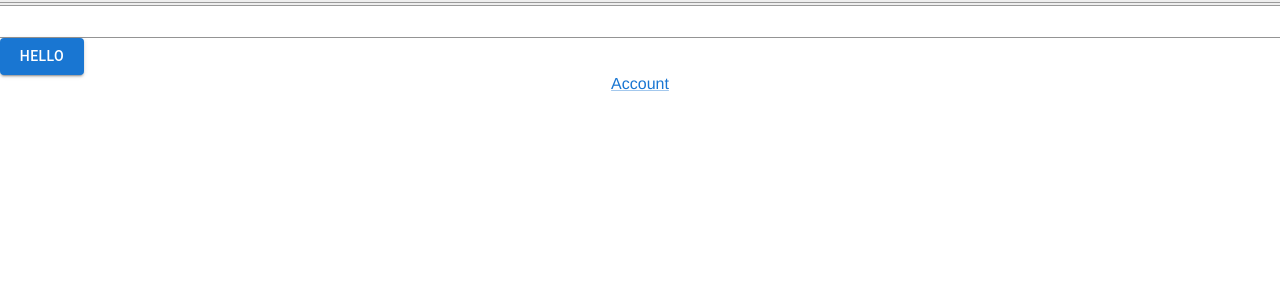
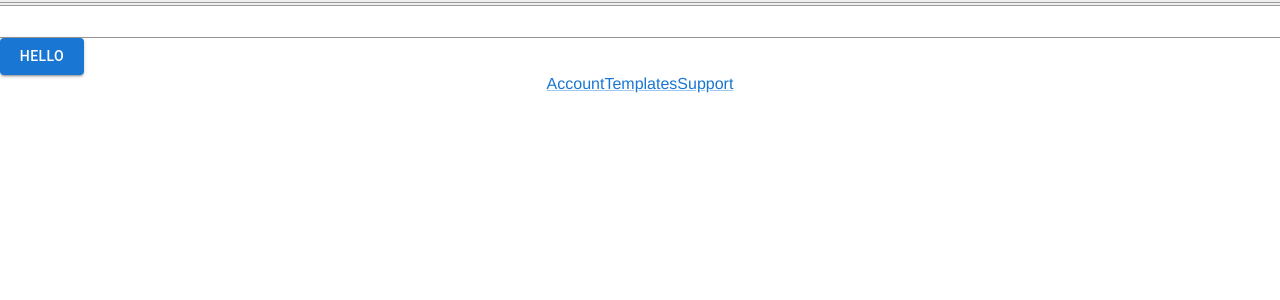
Before and after one commit to timdecillis/swolemate, a React (Create React App) app in the folder client/: page / in a window 1280 px wide. Shown: the top 300 px of the page. Built offline with nearby package versions, Linux system fonts and the light colour scheme.

Commit message:
added more Links

```diff
--- a/client/src/App.tsx
+++ b/client/src/App.tsx
@@ -48,6 +48,8 @@ function App() {
         <Button variant="contained">Hello</Button>
         <BottomNavigation>
           <Link>Account</Link>
+          <Link>Templates</Link>
+          <Link>Support</Link>
         </BottomNavigation>
       </div>
     </div>
```
